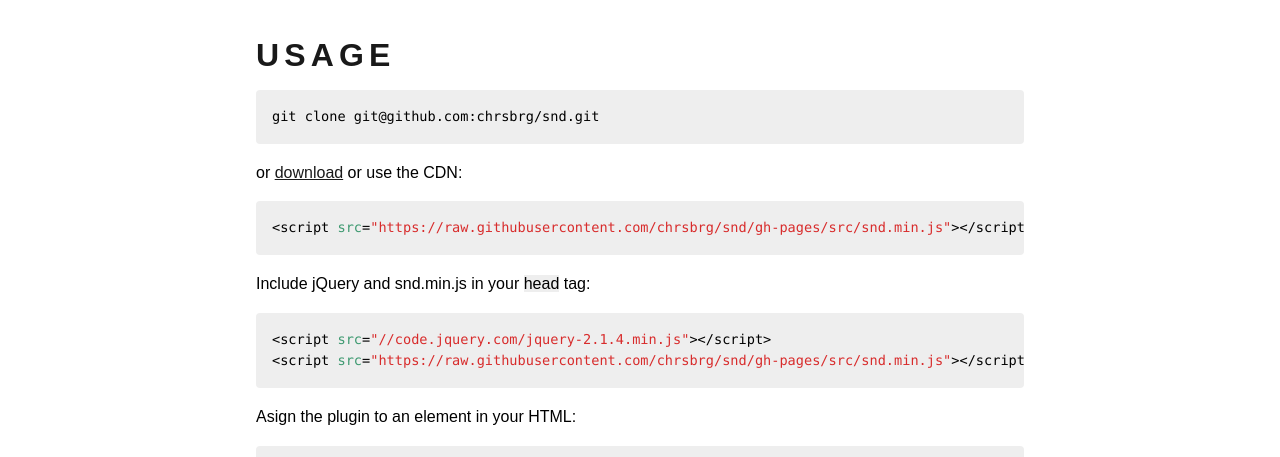
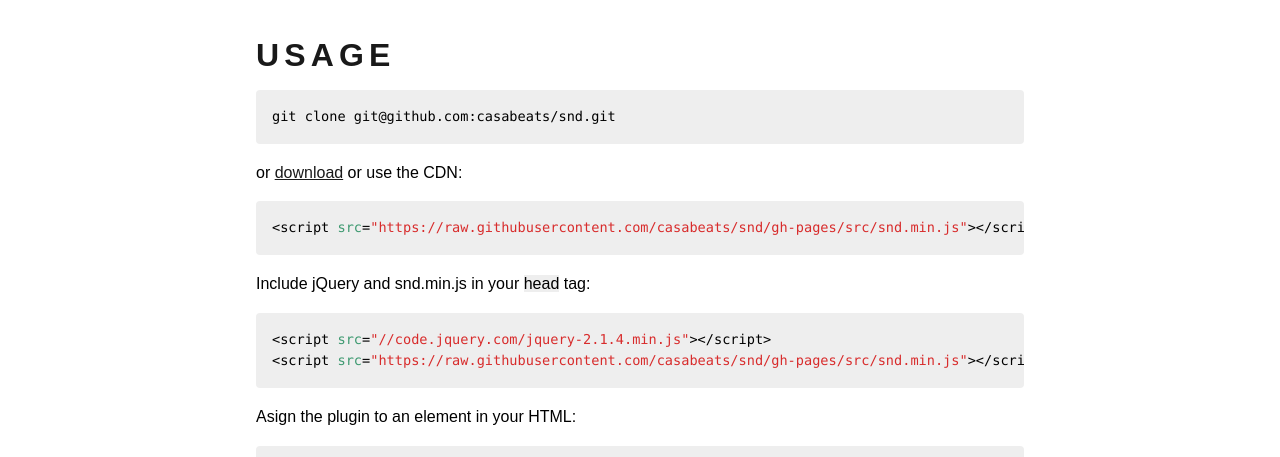
Before and after one commit to kalibora/snd, a Jekyll site: the page built from index.html, in a window 1280 px wide and 900 px high, scrolled down 775 px. Shown: the part 152-609 px from the top of the window. Built offline with Jekyll 4.4.1, drawn with Linux system fonts in a browser that asks for light colours; some of the changed text lies outside the part shown.

Commit message:
Name Update

```diff
--- a/_includes/footer.html
+++ b/_includes/footer.html
@@ -1,9 +1,9 @@
 <section class="mw7 center plm-m plm-ms prm-m prm-ms">
     <div class="w6 center mtxxl mbxxl mtl-ms mbxl-ms">
-        <a class="white f5 bold tracked" target="_blank" href="https://raw.githubusercontent.com/chrsbrg/snd/gh-pages/src/snd.min.js">
+        <a class="white f5 bold tracked" target="_blank" href="https://raw.githubusercontent.com/casabeats/snd/gh-pages/src/snd.min.js">
             <div class="w4 bg-custom br2 ptm pbm tc fl trans-bg">DOWNLOAD</div>
         </a>
-        <a class="white f5 bold tracked" target="_blank" href="https://github.com/chrsbrg/snd">
+        <a class="white f5 bold tracked" target="_blank" href="https://github.com/casabeats/snd">
             <div class="w4 bg-custom br2 ptm pbm tc fr trans-bg">GITHUB</div>
         </a>
         <br />
--- a/_includes/header.html
+++ b/_includes/header.html
@@ -4,7 +4,7 @@
 <section class="header w-100 dt" style="background-image:url({{ site.path }}img/bg.jpg);">
     <div class="tc dtc v-mid snd w-100">
         <div class="fadeIn">
-            <a class="f4 heavy tracked black bg-white br2 pas dim" target="_blank" href="http://chrs.cc">CHRSBRG</a>
+            <a class="f4 heavy tracked black bg-white br2 pas dim" target="_blank" href="http://chrs.cc">CASA</a>
             <h1 class="f7 f8-ms white tracked lh-title">SND</h1>
             <p class="f3 bold white">jQuery Audio Player &middot; v0.9.1</p>
             <div class="toggle">
--- a/index.html
+++ b/index.html
@@ -4,15 +4,15 @@
 <section class="mw7 center mtxl plm-m plm-ms prm-m prm-ms">
     <a class="f1 heavy tracked black-90 hide-child" name="usage" href="#usage">USAGE<svg class="geo mlxs child" viewBox="0 0 32 32"><path d="M0 16 A8 8 0 0 1 8 8 L14 8 A8 8 0 0 1 22 16 L18 16 A4 4 0 0 0 14 12 L8 12 A4 4 0 0 0 4 16 A4 4 0 0 0 8 20 L10 24 L8 24 A8 8 0 0 1 0 16z M22 8 L24 8 A8 8 0 0 1 32 16 A8 8 0 0 1 24 24 L18 24 A8 8 0 0 1 10 16 L14 16 A4 4 0 0 0 18 20 L24 20 A4 4 0 0 0 28 16 A4 4 0 0 0 24 12z"></path></svg></a>
     <div class="mtm pam bg-light-gray br2 f5 ofx-scr ws-nowrap">
-        <code class="lh-copy">git clone git@github.com:chrsbrg/snd.git</code>
+        <code class="lh-copy">git clone git@github.com:casabeats/snd.git</code>
     </div>
-    <p class="mtm lh-copy">or <a class="black-90 underline" target="_blank" href="https://raw.githubusercontent.com/chrsbrg/snd/gh-pages/src/snd.min.js">download</a> or use the CDN:</p>
+    <p class="mtm lh-copy">or <a class="black-90 underline" target="_blank" href="https://raw.githubusercontent.com/casabeats/snd/gh-pages/src/snd.min.js">download</a> or use the CDN:</p>
     <div class="mtm pam bg-light-gray br2 f5 ofx-scr ws-nowrap">
-        <code class="lh-copy">&lt;script <font class="green">src</font>=<font class="red">"https://raw.githubusercontent.com/chrsbrg/snd/gh-pages/src/snd.min.js"</font>&gt;&lt;/script&gt;</code>
+        <code class="lh-copy">&lt;script <font class="green">src</font>=<font class="red">"https://raw.githubusercontent.com/casabeats/snd/gh-pages/src/snd.min.js"</font>&gt;&lt;/script&gt;</code>
     </div>
     <p class="mtm lh-copy">Include jQuery and snd.min.js in your <font class="bg-light-gray">head</font> tag:</p>
     <div class="mtm pam bg-light-gray br2 f5 ofx-scr ws-nowrap">
-        <code class="lh-copy">&lt;script <font class="green">src</font>=<font class="red">"//code.jquery.com/jquery-2.1.4.min.js"</font>&gt;&lt;/script&gt;<br />&lt;script <font class="green">src</font>=<font class="red">"https://raw.githubusercontent.com/chrsbrg/snd/gh-pages/src/snd.min.js"</font>&gt;&lt;/script&gt;</code>
+        <code class="lh-copy">&lt;script <font class="green">src</font>=<font class="red">"//code.jquery.com/jquery-2.1.4.min.js"</font>&gt;&lt;/script&gt;<br />&lt;script <font class="green">src</font>=<font class="red">"https://raw.githubusercontent.com/casabeats/snd/gh-pages/src/snd.min.js"</font>&gt;&lt;/script&gt;</code>
     </div>
     <p class="mtm lh-copy">Asign the plugin to an element in your HTML:</p>
     <div class="mtm pam bg-light-gray br2 f5 ofx-scr ws-nowrap">
@@ -118,15 +118,15 @@
         <ul class="playlist list mtxl">
             <li class="playlist_item pts pbs plm prm bg-light-gray f5 gray dim mbxs playing">The Buzz - Hermitude</li>
             <li class="playlist_item pts pbs plm prm bg-light-gray f5 gray dim mbxs">Daft Ragga - Afrojack</li>
-            <li class="playlist_item pts pbs plm prm bg-light-gray f5 gray dim">Piranha - chrsbrg</li>
+            <li class="playlist_item pts pbs plm prm bg-light-gray f5 gray dim">Piranha - casabeats</li>
         </ul>
     </div>
     <script>
     $('.snd2').snd('{{ site.path }}sound/fuck-the-summer-up-krne.mp3');
     $('.snd3').snd('{{ site.path }}sound/king-kong-kura-tony-junior.mp3');
-    $('.snd4').snd(['{{ site.path }}sound/the-buzz-hermitude.mp3','{{ site.path }}sound/daft-ragga-afrojack.mp3','{{ site.path }}sound/piranha-chrsbrg.mp3']);
+    $('.snd4').snd(['{{ site.path }}sound/the-buzz-hermitude.mp3','{{ site.path }}sound/daft-ragga-afrojack.mp3','{{ site.path }}sound/piranha-casabeats.mp3']);
     </script>
     <div class="bb b--light-gray mtl mbl"></div>
     <a class="f2 heavy tracked black-90 hide-child" name="support-bugs" href="#support-bugs">SUPPORT/BUGS<svg class="geo-small mlxs child" viewBox="0 0 32 32"><path d="M0 16 A8 8 0 0 1 8 8 L14 8 A8 8 0 0 1 22 16 L18 16 A4 4 0 0 0 14 12 L8 12 A4 4 0 0 0 4 16 A4 4 0 0 0 8 20 L10 24 L8 24 A8 8 0 0 1 0 16z M22 8 L24 8 A8 8 0 0 1 32 16 A8 8 0 0 1 24 24 L18 24 A8 8 0 0 1 10 16 L14 16 A4 4 0 0 0 18 20 L24 20 A4 4 0 0 0 28 16 A4 4 0 0 0 24 12z"></path></svg></a>
-    <p class="mtm lh-copy">If you find something weird just open a new issue on <a class="black underline" target="_blank" href="https://github.com/chrsbrg/snd">GitHub</a>. You can also contact me via <a class="black underline" href="mailto:c.schellenberg@me.com">email</a> if you have any problems using SND.</p>
+    <p class="mtm lh-copy">If you find something weird just open a new issue on <a class="black underline" target="_blank" href="https://github.com/casabeats/snd">GitHub</a>. You can also contact me via <a class="black underline" href="mailto:c.schellenberg@me.com">email</a> if you have any problems using SND.</p>
 </section>
```
Also changed, not shown: README.md, 1 other file.
